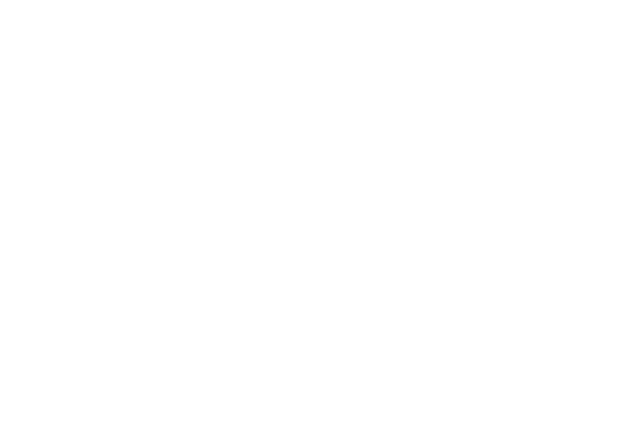
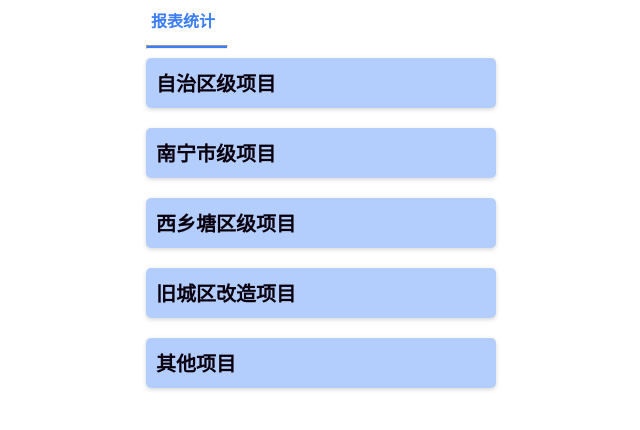
Before and after one commit to 2562771185/PortalPage-vue, a Vue app: page /#/page3 in a window 1280 px wide. Shown: the top 430 px of the page, without its empty margins (304-944 px from the left). Built offline with nearby package versions, Linux system fonts and the light colour scheme.

Commit message:
1.三个门户页面的基本完成

```diff
--- a/src/router/index.js
+++ b/src/router/index.js
@@ -2,6 +2,7 @@ import Router from 'vue-router'
 import Vue from 'vue'
 import page2 from "@/view/page2";
 import page1 from "@/view/page1";
+import page3 from "@/view/page3";
 
 
 Vue.use(Router)
@@ -18,6 +19,11 @@ const router = new Router({
             name:'page2',
             component: page2
         },
+        {
+            path:'/page3',
+            name:'page3',
+            component: page3
+        },
     ]
 })
 export default router;
--- a/src/view/page1.vue
+++ b/src/view/page1.vue
@@ -147,15 +147,15 @@ export default {
 .app-container1 {
   text-align: center; /*让div内部文字居中*/
   border-radius: 20px;
-  width: 1100px;
-  height: 350px;
-  margin: auto;
+  width: 900px;
+  height: 300px;
   padding: 0;
   position: relative;
   top: 0;
   left: 0;
   right: 0;
   bottom: 0;
+  /*border: 1px red solid;*/
 }
 
 .text {
@@ -187,7 +187,7 @@ export default {
   height: auto;
   width: 100%;
   position: relative;
-  overflow: auto;
+  /*overflow: auto;*/
   display: flex;
   flex-wrap: wrap;
   /*justify-content: space-around;*/
@@ -195,13 +195,13 @@ export default {
 
 .box-card {
   text-align: left;
-  width: 25%;
+  width: 28%;
   border-radius: 15px;
   height: 100px;
-  overflow: hidden;
+  /*overflow: hidden;*/
   padding: 5px;
-  margin-left: 10px;
-  margin-bottom: 10px;
+  margin-left: 30px;
+  margin-bottom: 30px;
   max-height: 110px;
   background-color: rgba(242, 244, 247, 0.4);
 }
@@ -218,13 +218,13 @@ export default {
 
 .headtitle1 {
   margin: 5px;
-  left: -490px;
+  left: -375px;
   position: relative;
   color: rgba(6, 90, 244, 0.79);
 }
 .hrstyle1{
   float: left;
-  left: 20px;
+  left: 38px;
   position: relative;
   width: 80px;
   height: 2px;
--- a/src/view/page2.vue
+++ b/src/view/page2.vue
@@ -123,8 +123,7 @@ export default {
 .app-container2 {
   text-align: center; /*让div内部文字居中*/
   width: 400px;
-  height: 400px;
-  margin: auto;
+  height: 300px;
   position: relative;
   top: 0;
   left: 0;
@@ -147,9 +146,9 @@ export default {
   height: auto;
   width: 100%;
   position: relative;
-  overflow: auto;
+  /*overflow: auto;*/
   display: flex;
-  /*flex-wrap: wrap;*/
+  flex-wrap: wrap;
   justify-content: space-around;
 }
 
@@ -157,29 +156,32 @@ export default {
   text-align: center;
   width: 35%;
   border-radius: 15px;
-  height: 80px;
-  overflow: hidden;
-  margin: 3px;
+  height: 90px;
+  /*overflow: hidden;*/
+  /*margin: 10px;*/
+  margin-bottom: 50px;
   max-height: 100px;
   background-color: rgba(242, 244, 247, 0.4);
 }
 
 .iconstyle {
   margin-bottom: 5px;
-  margin-top: -23px;
+  margin-top: -13px;
   font-size: 40px;
   color: rgba(6, 90, 244, 0.79);
 }
 
 .headtitle2 {
   margin: 5px;
-  left: -160px;
+  left: -130px;
   position: relative;
   color: rgba(6, 90, 244, 0.79);
 }
 .hrstyle2{
   float: left;
   width: 80px;
+  left: 35px;
+  position: relative;
   height: 2px;
   background-color: rgba(6, 90, 244, 0.79);
 }
--- /dev/null
+++ b/src/view/page3.vue
@@ -0,0 +1,147 @@
+<template>
+  <div class="app-container3">
+    <h4 class="headtitle3">报表统计</h4>
+    <hr class="hrstyle3">
+    <div class="box3">
+      <ul class="infinite-list">
+        <li v-for="i in listData" class="infinite-list-item"><span class="text3">{{ i }}</span></li>
+      </ul>
+    </div>
+  </div>
+</template>
+
+
+<script>
+import axios from 'axios'
+import global from "@/common/Global";
+import Cookies from 'js-cookie'
+
+export default {
+  // eslint-disable-next-line vue/multi-word-component-names
+  name: 'page3',
+  data() {
+    return {
+      listData: ["自治区级项目", "南宁市级项目", "西乡塘区级项目", "旧城区改造项目", "其他项目"],
+      actionHost: global.host,
+      msg: "",
+      mytoken: null,
+      pageNum: 1,
+      pageSize: 8,
+      total: 100,
+      xmmc: "",
+      xmyz: "",
+      zrdw: "",
+      xmcj: "",
+    }
+  },
+  mounted() {
+  },
+  created() {
+    var token = Cookies.get("access_token");
+    this.mytoken = {Authorization: token}
+    this.getPage(1, 8)
+  },
+  watch: {},
+  methods: {
+    goPage() {
+      console.log("goPage")
+    },
+    getPage(num, size) {
+      // axios.get(this.actionHost + '/yc/sso/xmxx/page?pageNum=' + num + "&pageSize=" + size +
+      //     "&xmmc=" + this.xmmc + "&xmyz=" + this.xmyz + "&zrdw=" + this.zrdw + "&xmcj=" + this.xmcj).then(res => {
+      //   this.tableData = res.data.result.list
+      //   this.total = res.data.result.total
+      // })
+    },
+    handleCurrentChange(val) {
+      this.pageNum = val
+      // console.log(`当前页: ${val}`);
+      this.getPage(this.pageNum, this.pageSize)
+    },
+    handleSizeChange(val) {
+      // console.log(`每页 ${val} 条`);
+      this.pageSize = val
+      this.pageNum = 1
+      this.getPage(this.pageNum, this.pageSize)
+    },
+    searchKeyWord() {
+      this.getPage(this.pageNum, this.pageSize)
+    },
+    clearSearch() {
+      this.xmmc = ""
+      this.xmcj = ""
+      this.zrdw = ""
+      this.xmyz = ""
+      this.pageNum = 1
+      this.getPage(1, this.pageSize)
+    },
+  }
+}
+</script>
+<style>
+.app-container3 {
+  width: 400px;
+  height: 400px;
+  position: relative;
+  margin: auto;
+  top: 0;
+  left: 0;
+  right: 0;
+  bottom: 0;
+  /*border: 1px red solid;*/
+}
+
+
+.text3 {
+  position: relative;
+  top: 10px;
+  margin-left: 10px;
+  font-size: 20px;
+  font-weight: bolder;
+  cursor: pointer;
+  color: rgb(10, 0, 14);
+  /*border: 1px #0157f1 solid;*/
+}
+
+.box3 {
+  height: auto;
+  width: 100%;
+  position: relative;
+  /*overflow: auto;*/
+  /*display: flex;*/
+  /*flex-wrap: wrap;*/
+  /*justify-content: space-around;*/
+}
+
+
+.headtitle3 {
+  margin: 5px;
+  position: relative;
+  left: 10px;
+  color: rgba(6, 90, 244, 0.79);
+}
+
+.hrstyle3 {
+  float: left;
+  width: 80px;
+  position: relative;
+  left: 10px;
+  height: 2px;
+  background-color: rgba(6, 90, 244, 0.79);
+}
+
+.infinite-list {
+  padding: 10px;
+  position: relative;
+}
+
+.infinite-list-item {
+  list-style-type: none;
+  margin-bottom: 20px;
+  height: 50px;
+  width: 350px;
+  border-radius: 5px;
+  box-shadow: 0 2px 4px rgba(0, 0, 0, .12), 0 0 6px rgba(0, 0, 0, .04);
+  background-color: rgba(6, 90, 244, 0.3);
+}
+</style>
```
